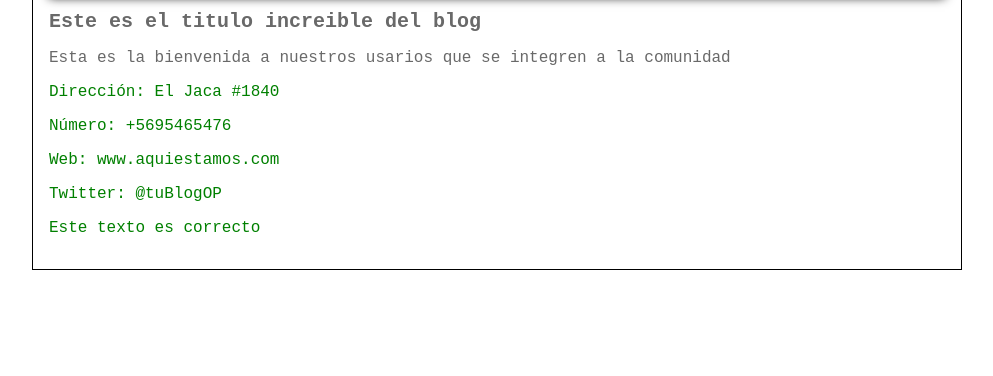
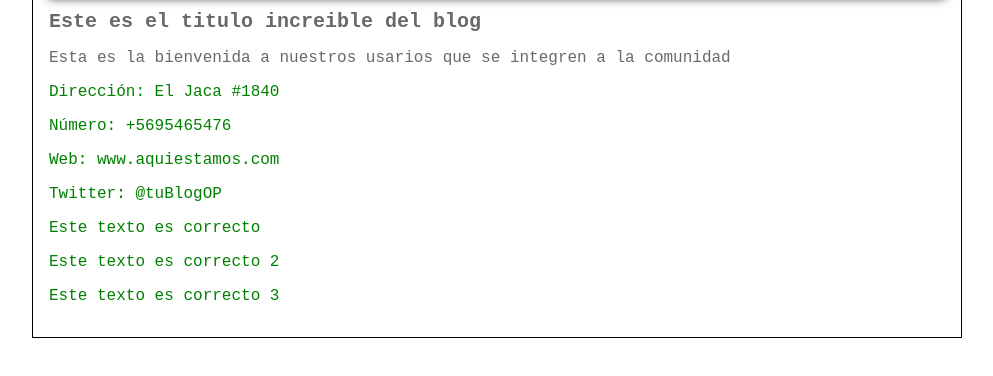
Before and after one commit to karimjarufe/Blog, a plain HTML site: page blog.html in a window 1280 px wide. Shown: the part 100-476 px from the top of the page, without its empty margins (143-1136 px from the left). Drawn offline with Linux system fonts and the light colour scheme.

Commit message:
Se agrega texto correcto 2 y 3

```diff
--- a/blog.html
+++ b/blog.html
@@ -22,6 +22,8 @@
                     <p>Web: www.aquiestamos.com</p>
                     <p>Twitter: @tuBlogOP</p>
                     <p>Este texto es correcto</p>
+                    <p>Este texto es correcto 2</p>
+                    <p>Este texto es correcto 3</p>
                 </footer>
             </div>
         </div>
```
